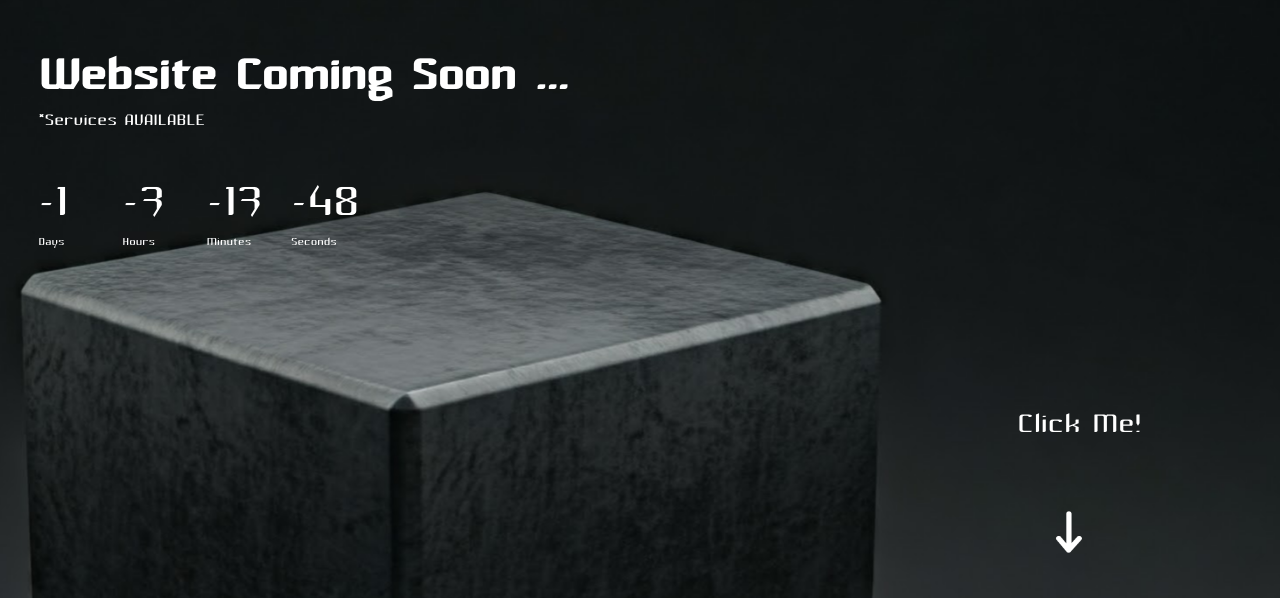
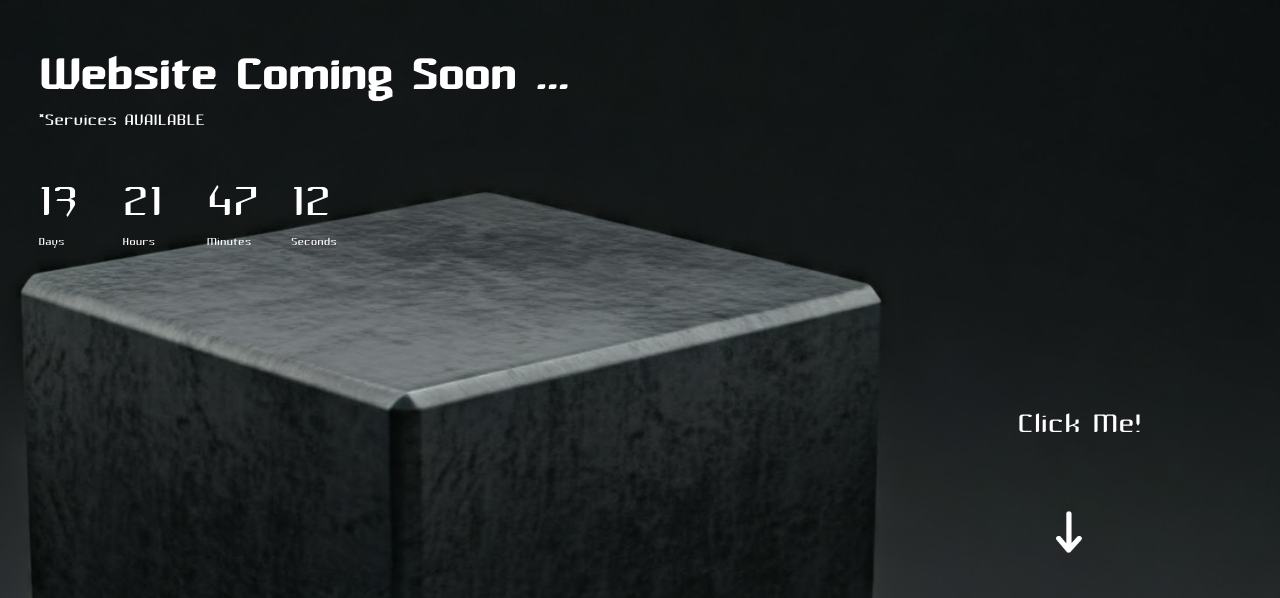
Before and after one commit to HakwareAssembli/HakwareAssembli.github.io, a plain HTML site: page index.html in a window 1280 px wide. Shown: the part 116-714 px from the top of the page. Drawn offline with Linux system fonts and the light colour scheme.

Commit message:
Launch Date Updated

```diff
--- a/index.html
+++ b/index.html
@@ -45,7 +45,7 @@
         <p class="prompt">Click Me!</p>
     </div>
     <script>
-      var CDDate = new Date("Jan 6, 2025 12:00:00").getTime();
+      var CDDate = new Date("Jan 20, 2025 12:00:00").getTime();
       var fx = setInterval(function(){
         var now = new Date().getTime();
         var distance = CDDate - now;
```
